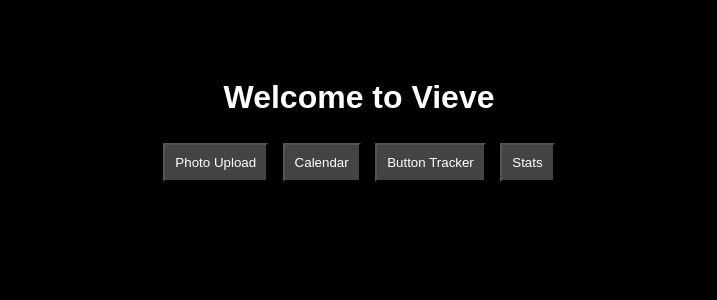
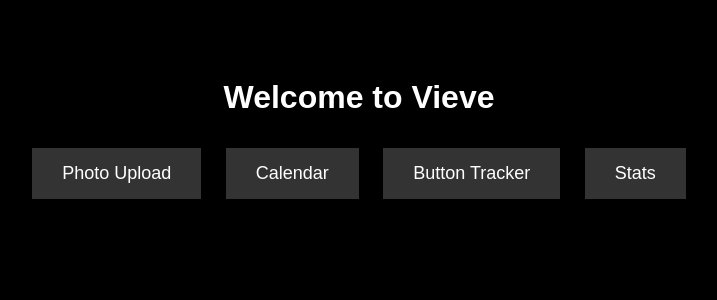
Before and after one commit to ctscreweder/vieve, a Flask app: page / in a window 1280 px wide. Shown: the top 300 px of the page, without its empty margins (281-998 px from the left). Run offline with Flask 3, Linux system fonts and the light colour scheme; parts of the project's set-up code (start-up, migrations or seed data) failed here and were passed over.

Commit message:
Update index.html

```diff
--- a/roles/vieve/files/app/templates/index.html
+++ b/roles/vieve/files/app/templates/index.html
@@ -2,8 +2,11 @@
 <html>
 <head>
   <title>Vieve Home</title>
-  <link rel="stylesheet" href="/static/style.css">
-  <style>body { text-align: center; padding-top: 50px; }</style>
+  <style>
+    body { background-color: black; color: white; font-family: Arial, sans-serif; text-align: center; padding-top: 50px; }
+    button { margin: 10px; padding: 15px 30px; font-size: 18px; background-color: #333; color: white; border: none; cursor: pointer; }
+    button:hover { background-color: #555; }
+  </style>
 </head>
 <body>
   <h1>Welcome to Vieve</h1>
```
